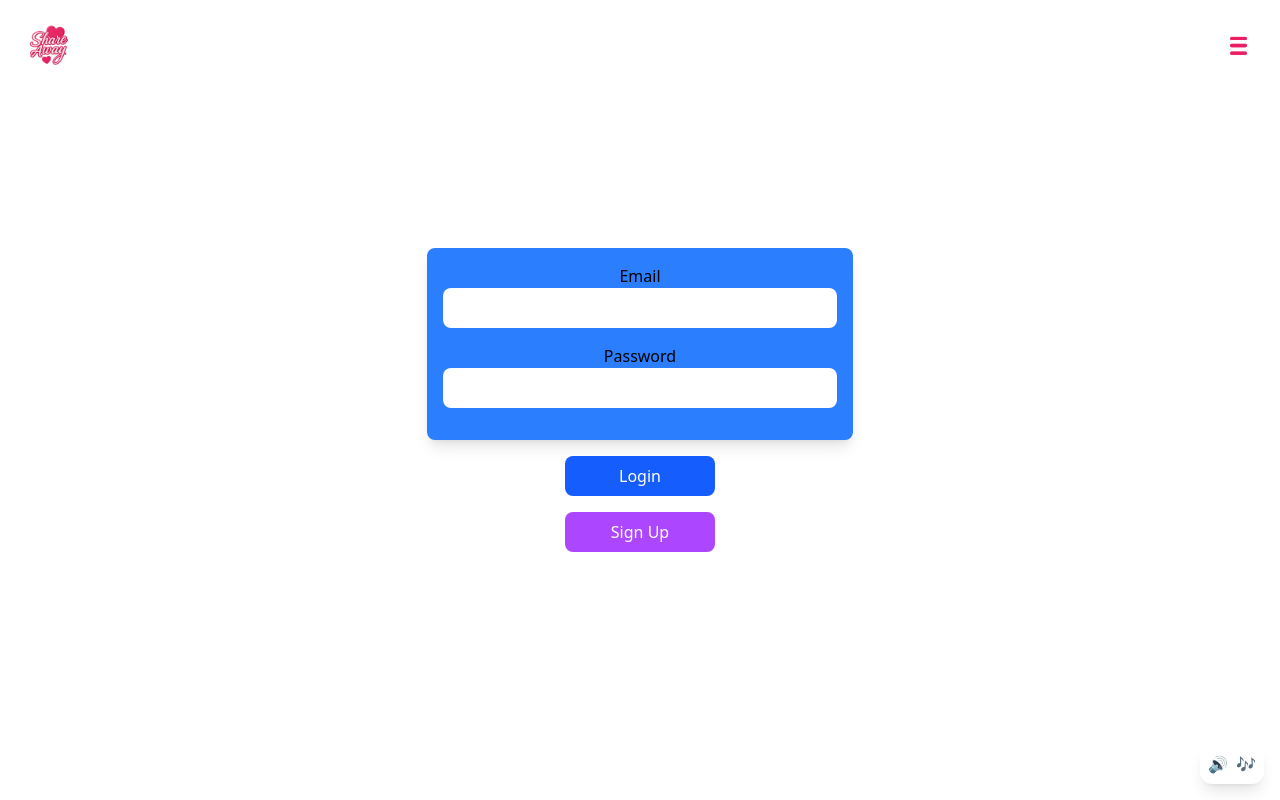
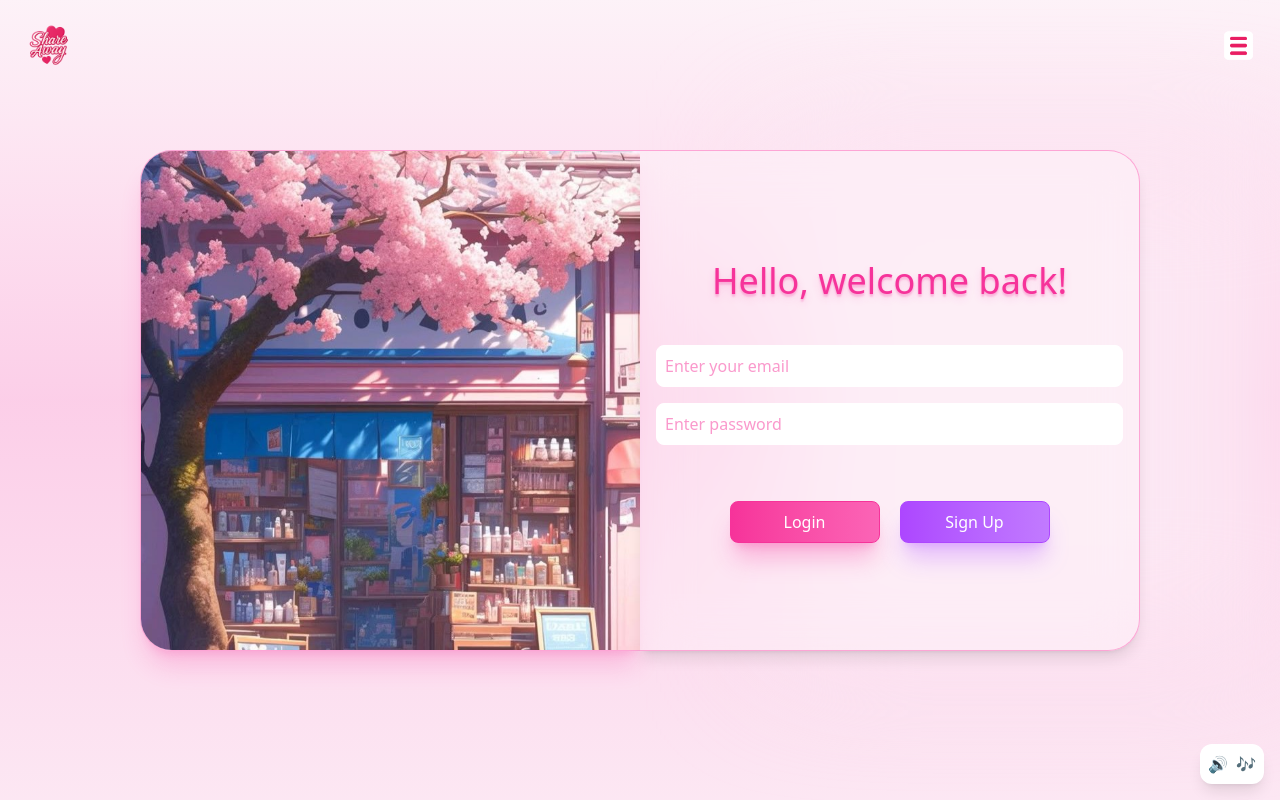
Before and after one commit to itsmeprinceyt/share-away-website, a Next.js app: page /login in a window 1280 px wide. Built offline with nearby package versions, Linux system fonts and the light colour scheme.

Commit message:
1.12.17 | Login page done

```diff
--- a/src/app/(components)/Loading.tsx
+++ b/src/app/(components)/Loading.tsx
@@ -1,6 +1,7 @@
 "use client";
 import Image from "next/image";
 import { useState, useEffect } from 'react';
+import PageWrapper from './PageWrapper';
 
 /**
  * @brief       - Loading page component throughout the application.
@@ -17,9 +18,7 @@ export default function Loading() {
     }, []);
 
     return (
-        <div className="z-50 min-h-screen bg-gradient-to-b
-        from-pink-50 via-pink-200 to-pink-100 flex
-        justify-center items-center">
+        <PageWrapper>
 
             <div className="flex flex-col items-center gap-5">
                 <Image
@@ -44,6 +43,6 @@ export default function Loading() {
                 )}
             </div>
 
-        </div>
+        </PageWrapper>
     );
 }
--- a/src/app/(components)/Logout.tsx
+++ /dev/null
@@ -1,28 +0,0 @@
-"use client";
-import { useRouter } from 'next/navigation';
-
-/**
- * @brief       - Logout component that clears the user session and redirects to the login page.
- */
-export default function Logout() {
-    const router = useRouter();
-
-    const handleLogout = () => {
-        if (typeof window !== 'undefined') {
-            sessionStorage.removeItem('userSession');
-            localStorage.removeItem('userSession');
-        }
-        router.push('/');
-    };
-
-    return (
-        <div>
-            <button
-                onClick={handleLogout}
-                className="text-red-600 hover:text-red-800 font-semibold "
-            >
-                Log Out
-            </button>
-        </div>
-    );
-}
--- a/src/app/(components)/Navbar.tsx
+++ b/src/app/(components)/Navbar.tsx
@@ -65,7 +65,7 @@ export default function Navbar() {
 
 
     return (
-        <div className="absolute top-0 min-w-screen p-5 px-6 flex justify-between items-center gap-5">
+        <div className="z-50 absolute top-0 min-w-screen p-5 px-6 flex justify-between items-center gap-5">
             {/* Home Button */}
             <Link href="/home">
                 <Image
--- /dev/null
+++ b/src/app/(components)/PageWrapper.tsx
@@ -0,0 +1,16 @@
+"use client";
+import React from 'react';
+
+interface PageWrapperProps {
+    children: React.ReactNode;
+}
+
+export default function PageWrapper({ children }: PageWrapperProps) {
+    return (
+        <div className="z-50 min-h-screen bg-gradient-to-b
+        from-pink-50 via-pink-200 to-pink-100 flex
+        justify-center items-center">
+            {children}
+        </div>
+    );
+}
--- /dev/null
+++ b/src/app/(components)/PageWrapper2.tsx
@@ -0,0 +1,16 @@
+"use client";
+import React from 'react';
+
+interface PageWrapperProps {
+    children: React.ReactNode;
+}
+
+export default function PageWrapper2({ children }: PageWrapperProps) {
+    return (
+        <div className="z-50 min-h-screen bg-gradient-to-b
+        from-pink-50 via-pink-100 to-pink-50 flex
+        justify-center items-center">
+            {children}
+        </div>
+    );
+}
--- a/src/app/home/page.tsx
+++ b/src/app/home/page.tsx
@@ -3,6 +3,7 @@ import { useEffect } from 'react';
 import { useRouter } from 'next/navigation';
 import { useCheckSession } from '../../hooks/useCheckSession';
 import Navbar from '../(components)/Navbar';
+import PageWrapper2 from '../(components)/PageWrapper2';
 
 /**
  * @description     - Home page which will show all the posts of every users and we can,
@@ -28,12 +29,12 @@ export default function Home() {
     }, [router]);
 
     return (
-        <div>
+        <PageWrapper2>
             <Navbar />
             <div className="flex flex-col justify-center items-center gap-2 h-screen">
                 <p className="text-lg font-semibold animate-pulse bg-black text-white p-2 px-4 rounded-lg ">
                     Welcome to the Home Page. How are you {session?.user.username}</p>
             </div>
-        </div>
+        </PageWrapper2>
     );
 }
--- a/src/app/login/page.tsx
+++ b/src/app/login/page.tsx
@@ -1,10 +1,12 @@
 'use client'
 import Link from "next/link";
+import Image from "next/image";
 import { useState } from "react";
 import { useRouter } from 'next/navigation';
 import getBaseUrl from '../../utils/getBaseUrl';
 import useRedirectToProfile from '../../hooks/useRedirectToProfile';
 import Navbar from '../(components)/Navbar';
+import PageWrapper from '../(components)/PageWrapper';
 
 /**
  * @description     - This page is used to login the user.
@@ -13,9 +15,11 @@ export default function Login() {
     const router = useRouter();
     const [email, setEmail] = useState('');
     const [password, setPassword] = useState('');
+    const [error, setError] = useState('');
     useRedirectToProfile();
 
     const handleLogin = async () => {
+        setError('');
         try {
             const response = await fetch(`${getBaseUrl()}/auth/login`, {
                 method: "POST",
@@ -45,49 +49,80 @@ export default function Login() {
                     router.push(`/home`);
                 }
             } else {
-                console.log("Login failed");
+                setError(data.message || 'Login failed');
             }
         } catch (err) {
             console.error('Error during login request:', err);
+            setError('Something went wrong. Please try again.');
         }
     };
 
     return (
-        <div>
+        <PageWrapper>
             <Navbar />
 
-            <div className="h-screen flex flex-col justify-center items-center">
+            <div className="z-20 flex">
 
-                <div className="bg-blue-500 flex flex-col justify-center items-center p-4 rounded-lg shadow-lg w-1/3">
-                    <label>Email</label>
+                <Image className="hover:z-20 hover:rounded-4xl hover:border rounded-tl-4xl rounded-bl-4xl border-l border-t border-b border-pink-300 shadow-pink-500/20 shadow-xl hover:scale-105 hover:shadow-pink-500/40
+                transition-all duration-500"
+                    src={'/art/art9.jpg'}
+                    width={500}
+                    height={500}
+                    alt="Login image"
+                />
+
+                <div className="z-10 backdrop-blur-xl bg-white/30 w-[500px] border-b border-r border-t border-pink-300 flex flex-col justify-center items-center gap-10
+                p-4 rounded-tr-4xl rounded-br-4xl shadow-lg">
+
+                    <div className="text-4xl font-extralight antialiased text-pink-500 rounded-xl px-5 py-1  text-shadow-lg/20 text-shadow-pink-500">
+                        Hello, welcome back!
+                    </div>
+                    <div>
                         <input
-                        type="text"
-                        className="bg-white text-black p-2 rounded-lg mb-4 w-full"
+                            type="email"
+                            placeholder="Enter your email"
+                            className="bg-white border border-white focus:border-pink-500 focus:outline-none text-pink-500 p-2 rounded-lg mb-4 w-full font-extralight"
                             value={email}
                             onChange={(e) => setEmail(e.target.value)}
                         />
-                    <label>Password</label>
+
                         <input
                             type="password"
-                        className="bg-white text-black p-2 rounded-lg mb-4 w-full"
+                            placeholder="Enter password"
+                            className="bg-white border border-white focus:border-pink-500 focus:outline-none text-pink-500 p-2 rounded-lg mb-4 w-full font-extralight"
                             value={password}
                             onChange={(e) => setPassword(e.target.value)}
                         />
                     </div>
+
+                    <div className="flex justify-center items-center gap-5">
                         <button
                             onClick={handleLogin}
-                    className="bg-blue-600 hover:bg-blue-700 text-white p-2 rounded-lg mt-4 w-[150px]"
-                >
+                            className="bg-gradient-to-r from-pink-500 to-pink-400 text-white rounded-lg w-[150px]
+                        py-2 border border-pink-500 hover:scale-105 transition-all duration-300 shadow-xl shadow-pink-500/30 hover:shadow-pink-500/50 font-extralight">
                             Login
                         </button>
 
-
                         <Link href="/sign-up">
-                    <button className="bg-purple-500 text-white p-2 rounded-lg mt-4 w-[150px]">
+                            <button
+                                className="bg-gradient-to-r from-purple-500
+                        to-purple-400 text-white rounded-lg w-[150px]
+                        py-2 border border-purple-500 hover:scale-105 transition-all duration-300 shadow-xl shadow-purple-500/30 hover:shadow-purple-500/50 font-extralight">
                                 Sign Up
                             </button>
                         </Link>
                     </div>
+                    {error && (
+                        <div className="text-red-500 text-clip font-extralight p-2 rounded text-center">
+                            Oops! {error}
                         </div>
+                    )}
+                </div>
+
+
+            </div>
+            <div className="absolute right-0 w-[500px] h-[500px] bg-pink-100 blur-3xl"></div>
+
+        </PageWrapper>
     );
 }
--- a/src/app/page.tsx
+++ b/src/app/page.tsx
@@ -3,13 +3,12 @@ import Link from 'next/link';
 import Image from 'next/image';
 import useRedirectToHome from '../hooks/useRedirectToHome';
 import Navbar from './(components)/Navbar';
+import PageWrapper from "./(components)/PageWrapper";
 
 export default function Home() {
   useRedirectToHome();
   return (
-    <div className="
-    min-h-screen bg-gradient-to-b from-pink-50 via-pink-200 to-pink-100
-    flex justify-center items-center gap-2">
+    <PageWrapper>
       <Navbar/>
       {/* Main Container */}
       <div className="
@@ -83,6 +82,6 @@ export default function Home() {
 
       </div>
 
-    </div>
+    </PageWrapper>
   );
 }
```
Also changed, not shown: public/art/art9.jpg (added). Lines whose indentation alone changed are shown as unchanged.
